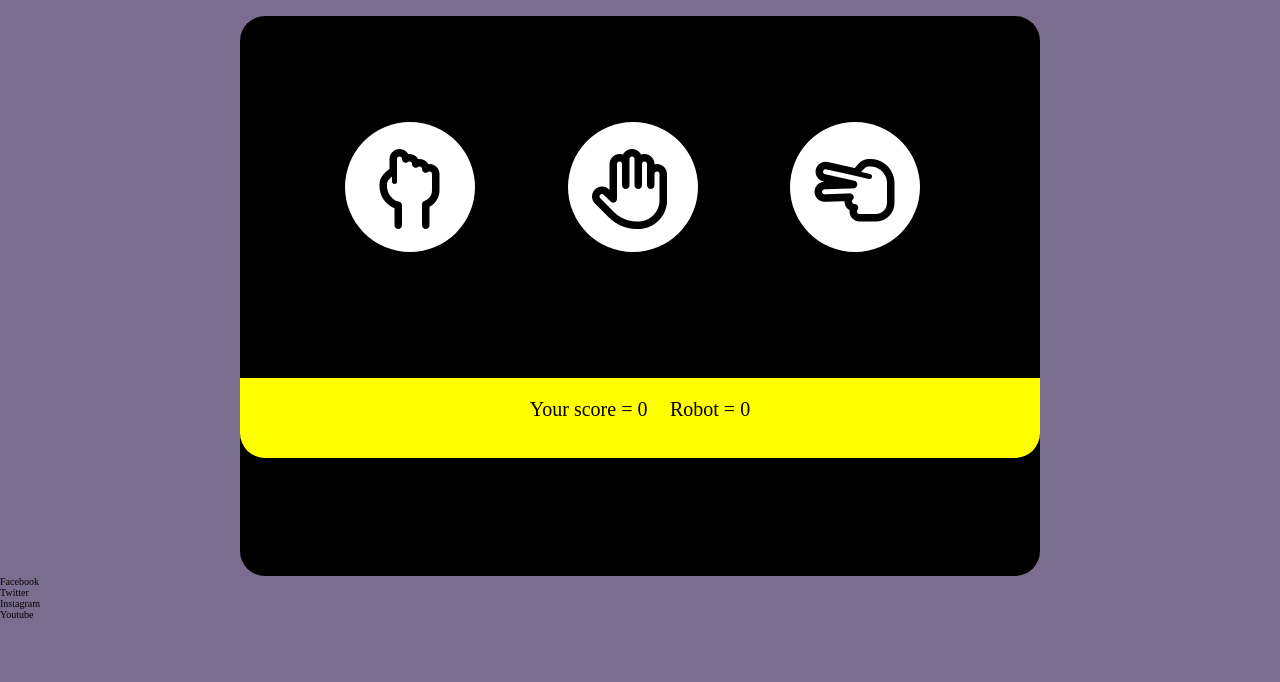
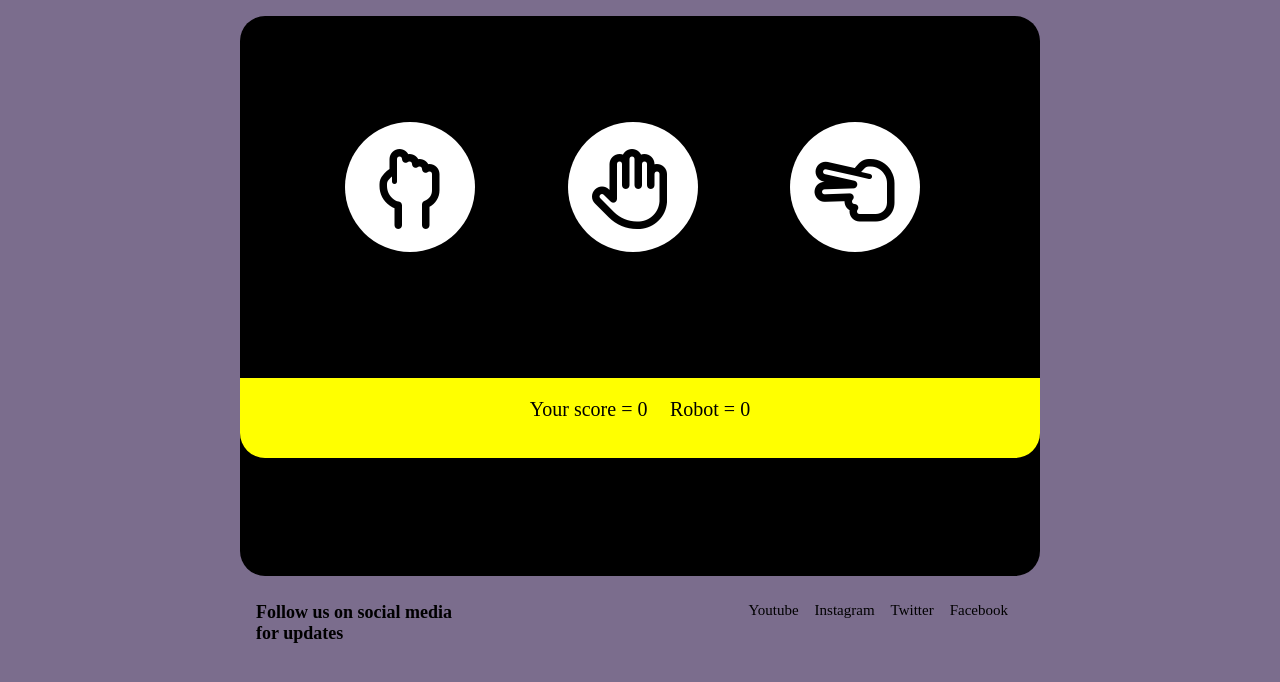
Before and after one commit to MateuszPestka/project-2, a plain HTML site: page index.html in a window 1280 px wide. Shown: the part 102-784 px from the top of the page. Drawn offline with Linux system fonts and the light colour scheme.

Commit message:
Adjust footer placement and add placeholder text

```diff
--- a/assets/css/style.css
+++ b/assets/css/style.css
@@ -75,3 +75,28 @@ h1 {
     padding: 10px;
     margin-top: 10px;
 }
+
+/*footer*/
+.footer {
+    width: 100%;
+}
+
+.footer-text {
+    float: left;
+    font-size: 180%;
+    margin-left: 20%;
+    margin-bottom: 2%;
+}
+
+.social {
+    font-size: 150%;
+    margin-right: 20%;
+    margin-top: 2%;
+}
+
+.social li {
+    display: block;
+    list-style-type: none;
+    padding-right: 1rem;
+    float: right;
+}
--- a/index.html
+++ b/index.html
@@ -42,7 +42,7 @@
     </div>
     <footer class="footer">
         <h2 class="footer-text">
-
+            Follow us on social media<br>for updates
         </h2>
         <ul class="social">
             <li>Facebook</li>
```
